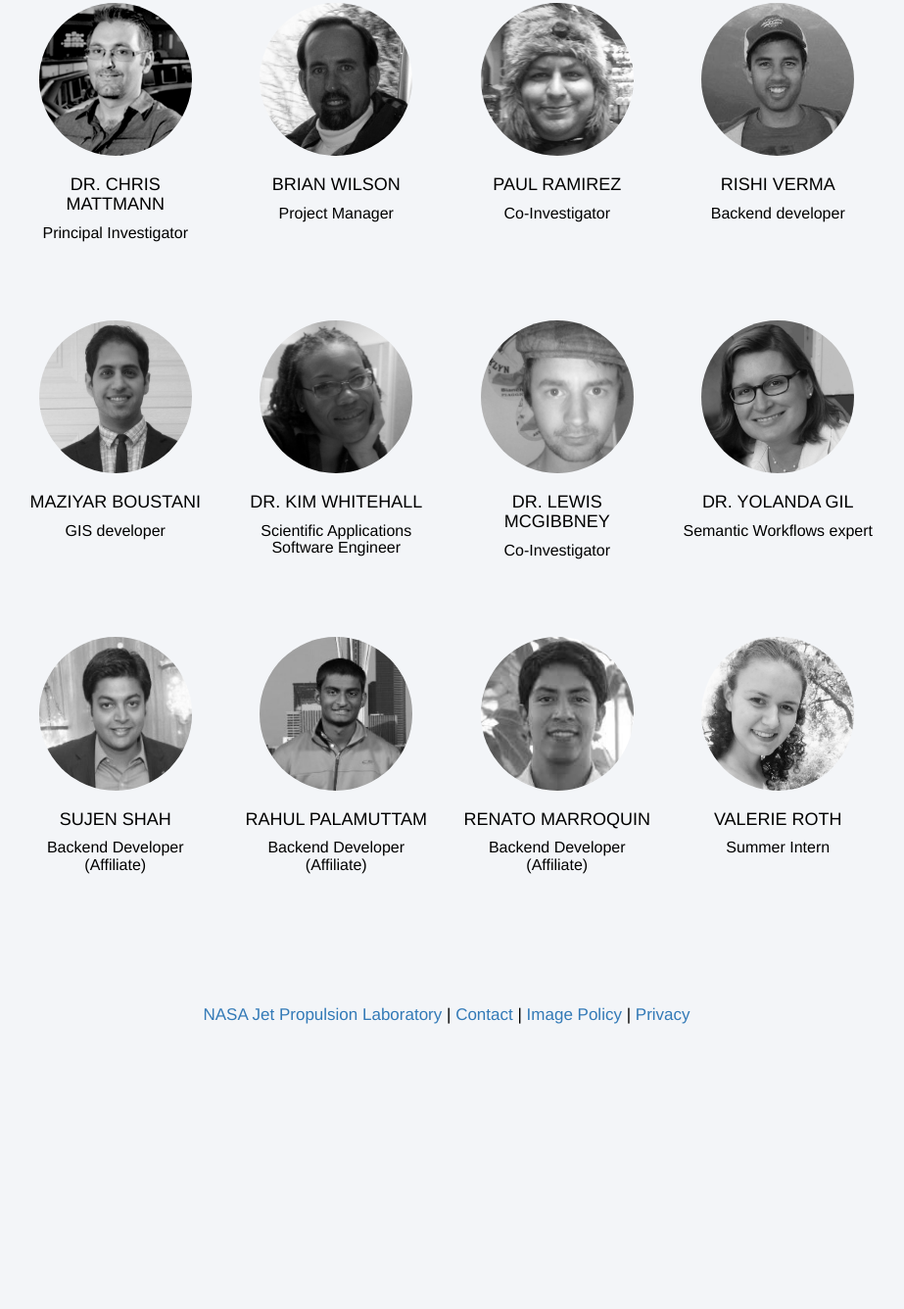
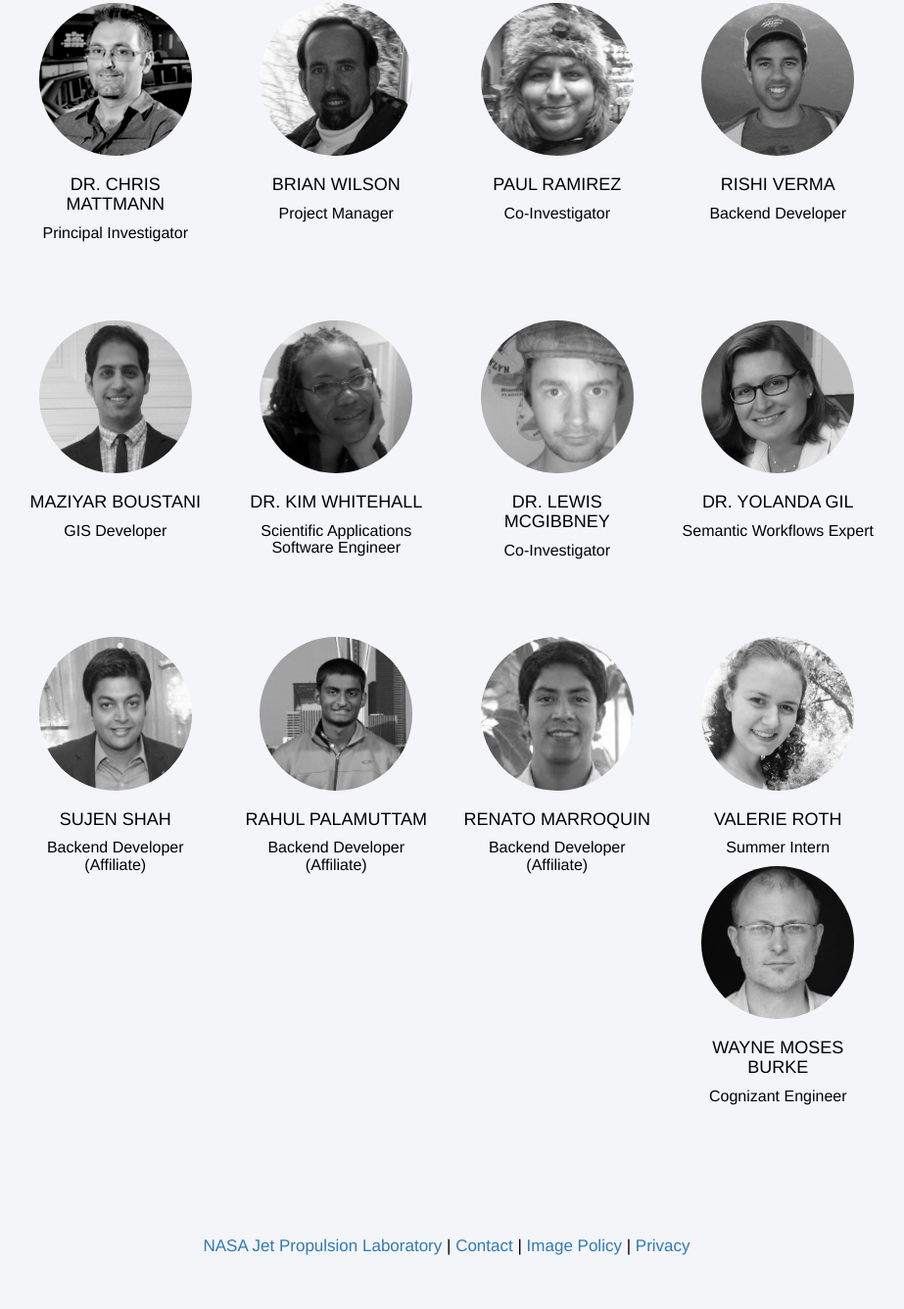
Before and after one commit to lawongsta/scispark, a website: page theteam.html in a window 1280 px wide. Shown: the part 336-1672 px from the top of the page at 98% size, without its empty margins (184-1107 px from the left). Before the commit the page ends 1436 px from the top, so only its background shows below. Drawn offline with Linux system fonts and the light colour scheme.

Commit message:
adding wayne to theteam page

```diff
--- a/theteam.html
+++ b/theteam.html
@@ -84,7 +84,7 @@
               <h2>
               Rishi Verma
               </h2>
-              <h4>Backend developer</h4>
+              <h4>Backend Developer</h4>
             </div>
           </div>
 
@@ -97,7 +97,7 @@
               <h2>
               Maziyar Boustani
               </h2>
-              <h4>GIS developer</h4>
+              <h4>GIS Developer</h4>
           </div>
           </div>
 
@@ -130,7 +130,7 @@
               <h2>
               Dr. Yolanda Gil
               </h2>
-              <h4>Semantic Workflows expert </h4>
+              <h4>Semantic Workflows Expert</h4>
             </div>
           </div>
 
@@ -180,6 +180,16 @@
           </div>
           </div>
 
+
+          <div class="col-xs-12 col-sm-3">
+            <div class="caption">
+              <img class="circular" src="images/wayneburke.jpg" alt="Picture of Wayne Moses Burke">
+              <h2>
+              Wayne Moses Burke
+              </h2>
+              <h4>Cognizant Engineer</h4>
+          </div>
+          </div>
         </div>
 
         <!-- Note: footer content is in footer.html and pulled in by jquery script in the head -->
```
Also changed, not shown: images/wayneburke.jpg (added).
